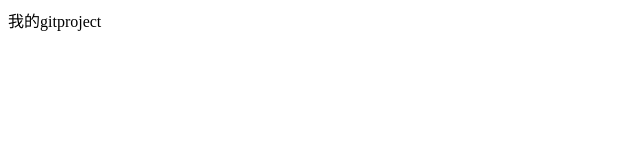
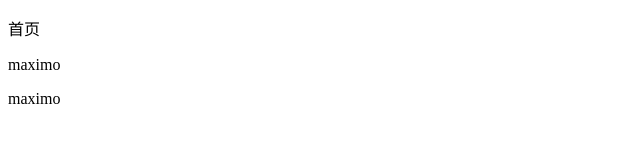
Before and after one commit to claraZhang0724/hahaha, a plain HTML site: page index.html in a window 1280 px wide. Shown: the whole page, without its empty margins (0-640 px from the left). Drawn offline with Linux system fonts and the light colour scheme.

Commit message:
不添加字幕推送,改了

```diff
--- a/index.html
+++ b/index.html
@@ -7,7 +7,9 @@
     <title>Document</title>
 </head>
 <body>
-    我的gitproject
+   <p>首页</p>
+   <p>maximo</p>
+   <p>maximo</p>
     <script src="addfile.js"></script>
 </body>
 </html>
```
